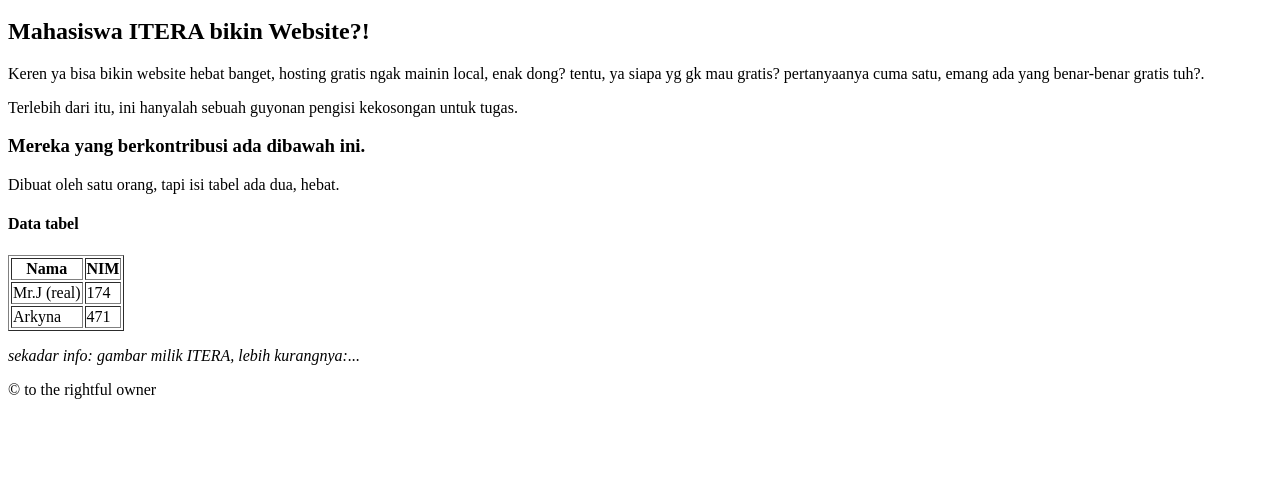
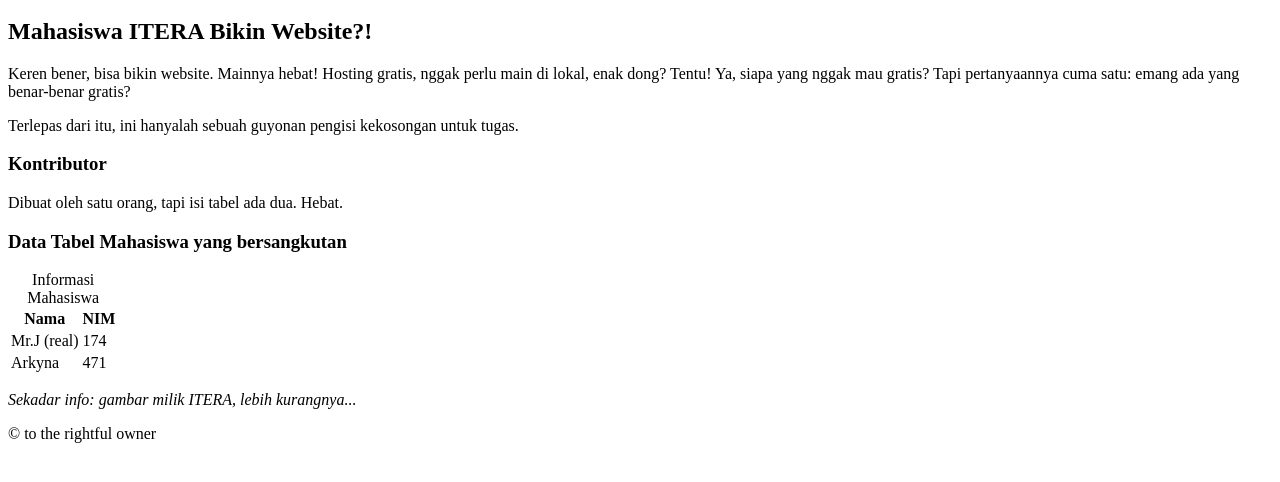
Before and after one commit to Arkyna/pemweb, a plain HTML site: page tugas2/berita.html in a window 1280 px wide. Shown: the part 222-704 px from the top of the page. Drawn offline with Linux system fonts and the light colour scheme.

Commit message:
Done, commited, Uploaded

```diff
--- a/tugas2/berita.html
+++ b/tugas2/berita.html
@@ -1,13 +1,13 @@
 <!DOCTYPE html>
 <html lang="id">
 <head>
-    <meta charset = "utf-8">
+    <meta charset="utf-8">
     <meta name="viewport" content="width=device-width, initial-scale=1.0">
     <title>Halaman Berita</title>
 </head>
 <body>
     <header>
-        <img src= "images/logo-itera.png" alt="Logo Itera" width="200">
+        <img src="images/logo-itera.png" alt="Logo Itera" width="200">
         <h1>Halaman Berita</h1>
     </header>
 
@@ -15,27 +15,33 @@
         <ul>
             <li><a href="index.html"><em>Beranda</em></a></li>
             <li><a href="berita.html">Berita seputar ITERA</a></li>
-            <li><a href="https://www.youtube.com/watch?v=dQw4w9WgXcQ"><em>Segera dibuat...</em></a></li>
+            <li><a href="#"><em>Segera dibuat...</em></a></li> <!-- Placeholder agar tidak jebakan -->
         </ul>
     </nav>
 
     <main>
-        <article id="artikel">
-            <h2>Mahasiswa ITERA bikin Website?!</h2>
-            <p>Keren ya bisa bikin website hebat banget, hosting gratis ngak mainin local, enak dong? tentu, ya siapa yg gk mau gratis? pertanyaanya cuma satu, emang ada yang benar-benar gratis tuh?.</p>
-            <p>Terlebih dari itu, ini hanyalah sebuah guyonan pengisi kekosongan untuk tugas.</p>
+        <article>
+            <h2>Mahasiswa ITERA Bikin Website?!</h2>
+            <p>Keren bener, bisa bikin website. Mainnya hebat! Hosting gratis, nggak perlu main di lokal, enak dong? Tentu! Ya, siapa yang nggak mau gratis? Tapi pertanyaannya cuma satu: emang ada yang benar-benar gratis?</p>
+            <p>Terlepas dari itu, ini hanyalah sebuah guyonan pengisi kekosongan untuk tugas.</p>
         </article>
-        <aside id="home">
-            <h3>Mereka yang berkontribusi ada dibawah ini.</h3>
-            <p>Dibuat oleh satu orang, tapi isi tabel ada dua, hebat.</p>
+
+        <aside>
+            <h3>Kontributor</h3>
+            <p>Dibuat oleh satu orang, tapi isi tabel ada dua. Hebat.</p>
         </aside>
-        <section id="tabel">
-            <h4>Data tabel</h4>
-            <table border = "1">
+
+        <section>
+            <h3>Data Tabel Mahasiswa yang bersangkutan</h3>
+            <table>
+                <caption>Informasi Mahasiswa</caption>
+                <thead>
                     <tr>
-                    <th>Nama</th>
-                    <th>NIM</th>
+                        <th scope="col">Nama</th>
+                        <th scope="col">NIM</th>
                     </tr>
+                </thead>
+                <tbody>
                     <tr>
                         <td>Mr.J (real)</td>
                         <td>174</td>
@@ -44,12 +50,13 @@
                         <td>Arkyna</td>
                         <td>471</td>
                     </tr>
+                </tbody>
             </table>
         </section>
     </main>
 
     <footer>
-        <p><em>sekadar info: gambar milik ITERA, lebih kurangnya:...</em></p>
+        <p><em>Sekadar info: gambar milik ITERA, lebih kurangnya...</em></p>
         <p>&copy; to the rightful owner</p>
     </footer>
 </body>
```
Also changed, not shown: tugas2/index.html (+7 -2 lines). Lines whose indentation alone changed are shown as unchanged.
